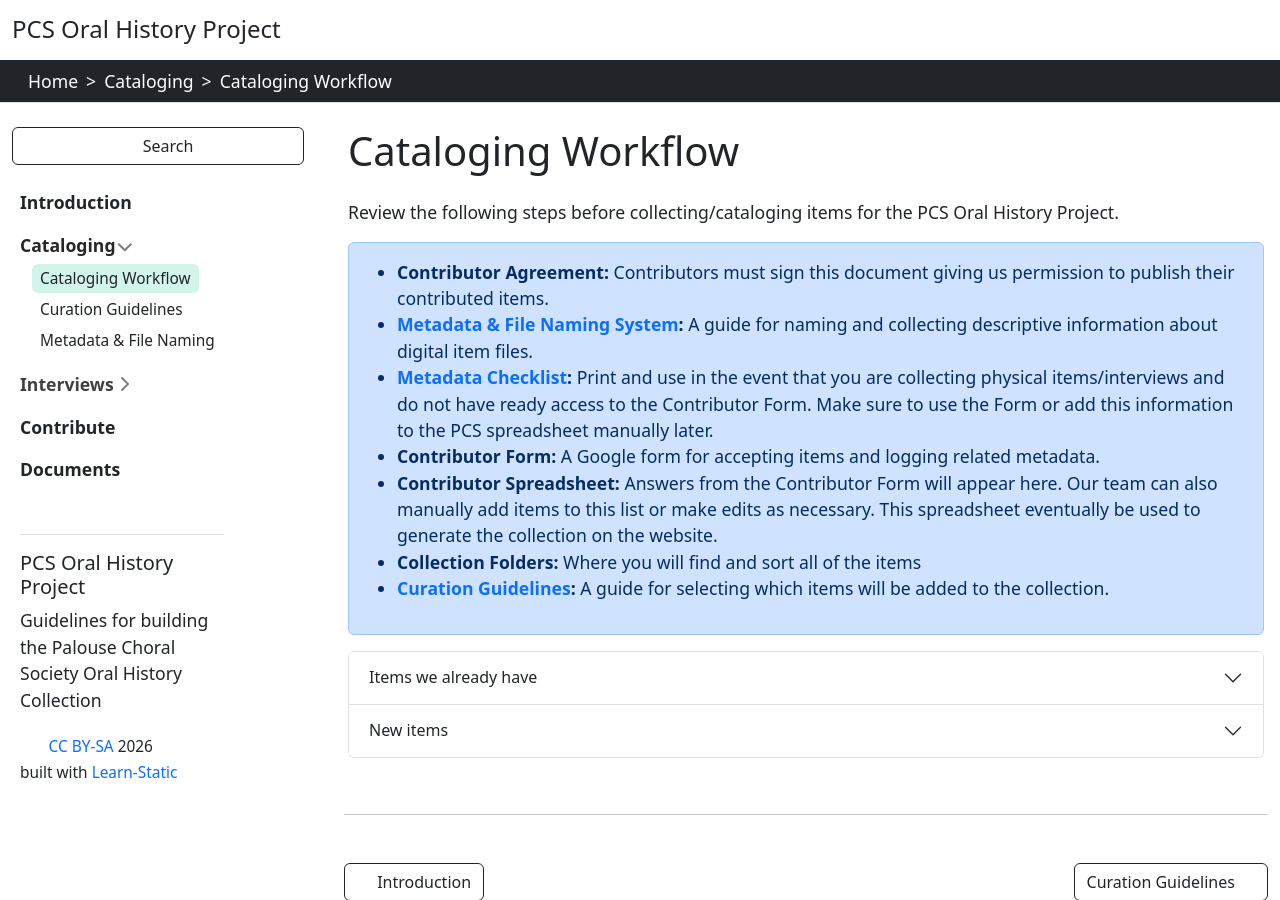
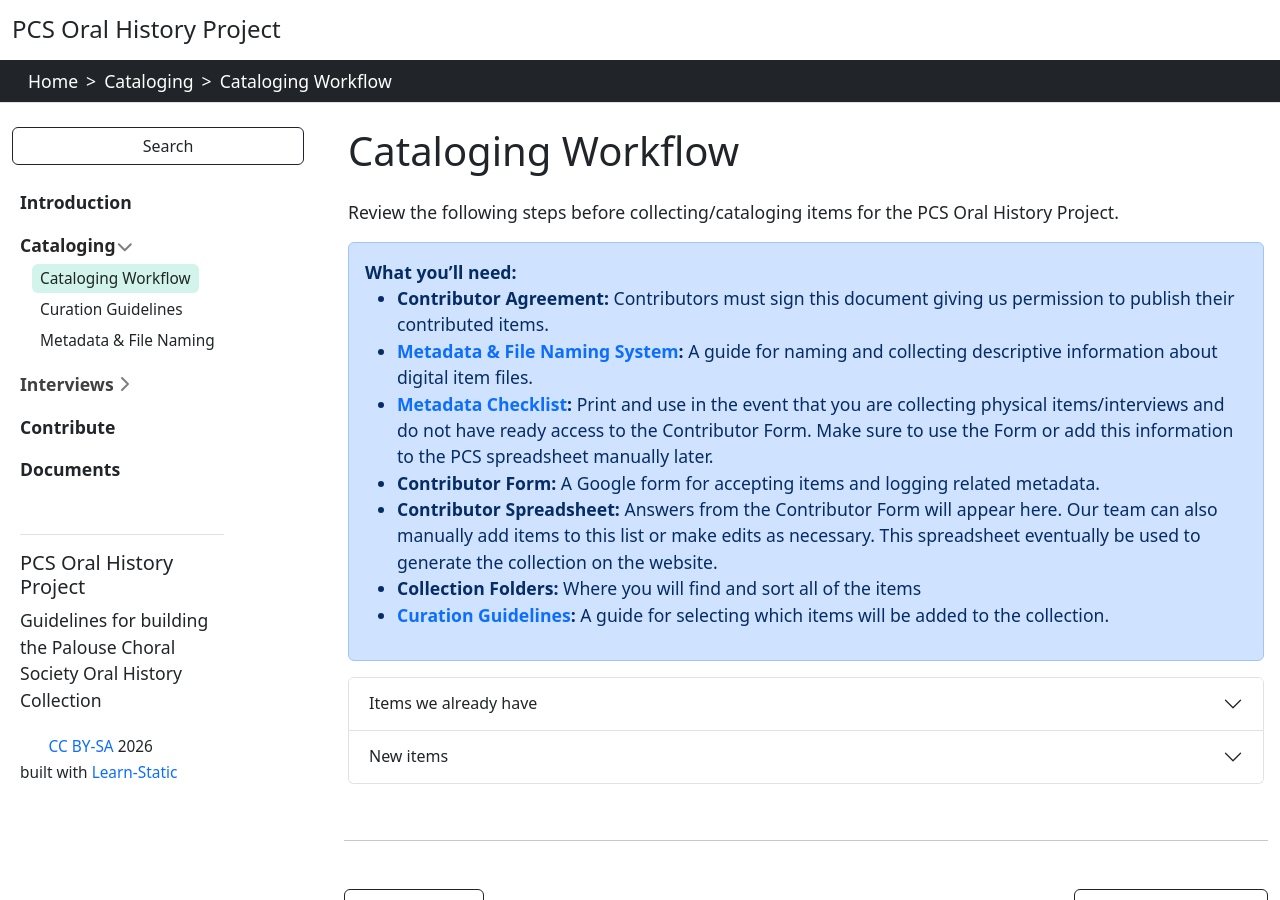
Before and after one commit to llove28/pcs-project, a Jekyll site: the page built from content/cataloging/workflow.md, in a window 1280 px wide and 900 px high, scrolled down 601 px. Built offline with Jekyll 4.4.1, drawn with Linux system fonts in a browser that asks for light colours.

Commit message:
Update workflow.md

```diff
--- a/content/cataloging/workflow.md
+++ b/content/cataloging/workflow.md
@@ -7,6 +7,7 @@ title: Cataloging Workflow
 Review the following steps before collecting/cataloging items for the PCS Oral History Project.
 
 {% capture text %}
+**What you'll need:**
 - **Contributor Agreement:** Contributors must sign this document giving us permission to publish their contributed items.
 - **[Metadata & File Naming System](https://llove28.github.io/pcs-project/content/cataloging/metadata.html):** A guide for naming and collecting descriptive information about digital item files.
 - **[Metadata Checklist](https://docs.google.com/document/d/1OXNd2J0EApIa9E5ScstGEZs18t2P0WNPsi06LpOyHN8/edit?tab=t.0#heading=h.fuwpqljscv78):** Print and use in the event that you are collecting physical items/interviews and do not have ready access to the Contributor Form. Make sure to use the Form or add this information to the PCS spreadsheet manually later.
```
